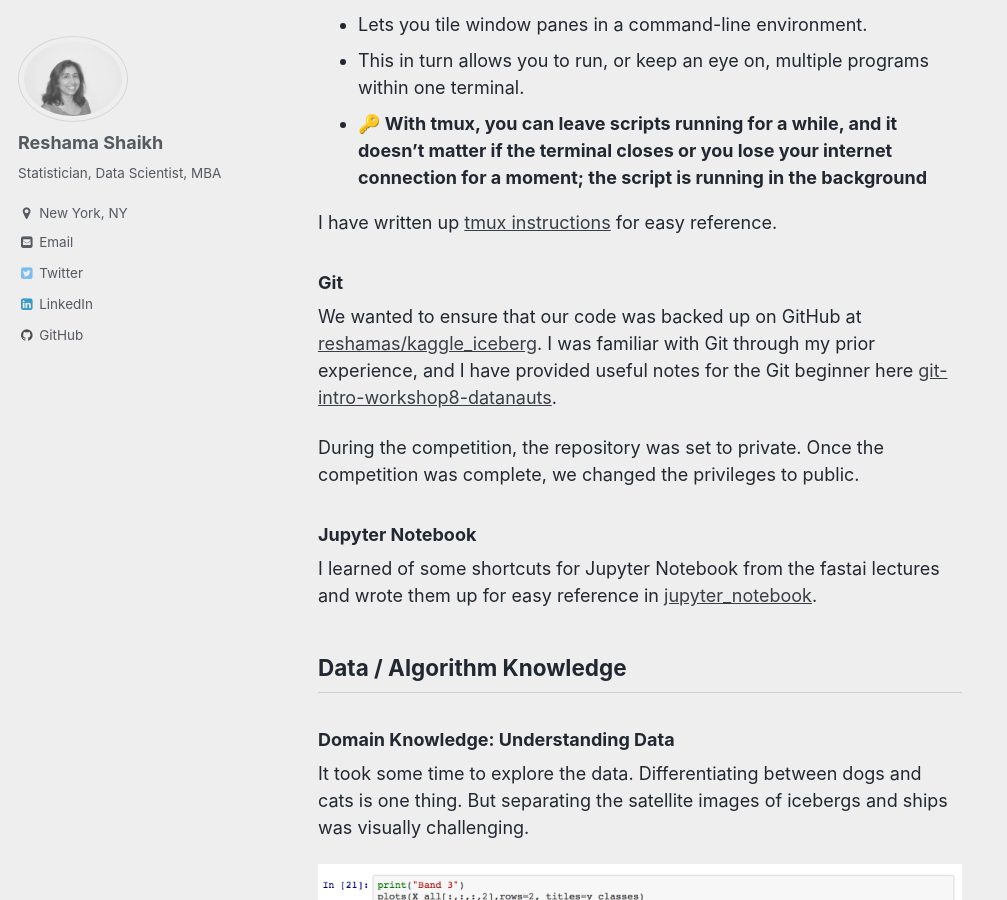
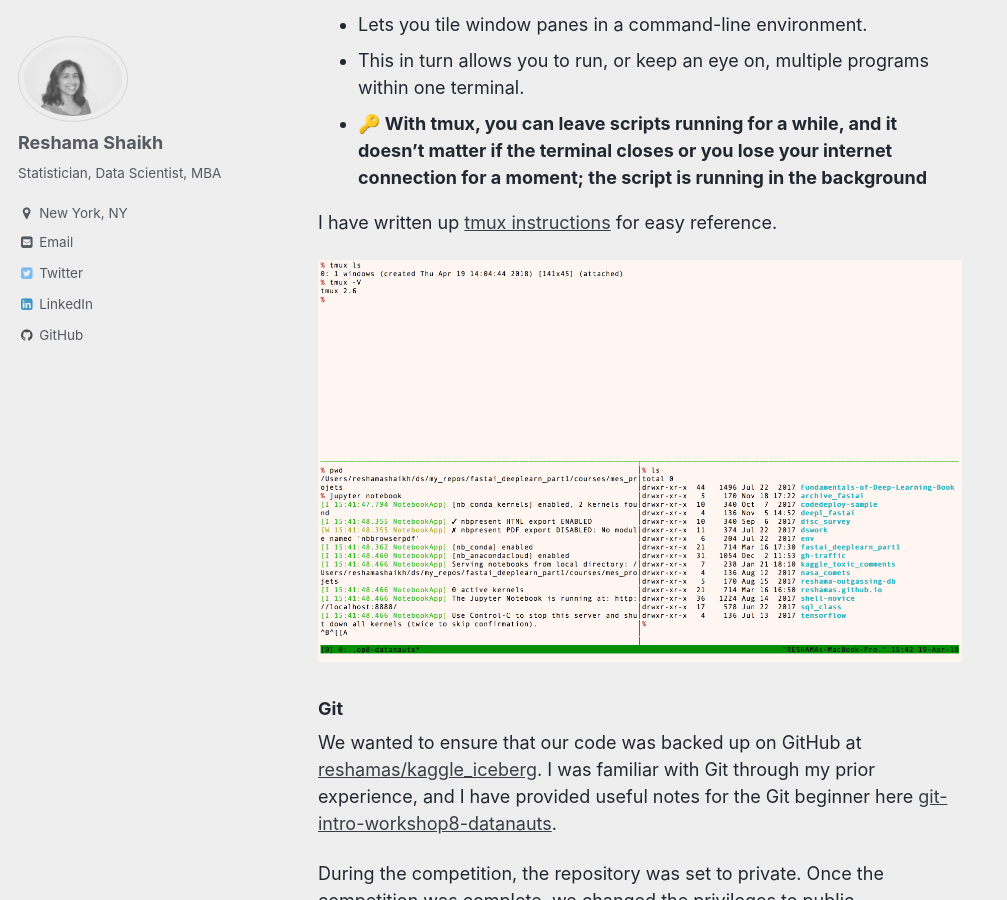
Before and after one commit to reshamas/reshamas.github.io, a Jekyll site: the page built from _posts/2018-04-18-my-first-kaggle-competition.md, in a window 1280 px wide and 900 px high, scrolled down 1927 px. Shown: the whole window, without its empty margins (0-1007 px from the left). Built offline with Jekyll 4.4.1, drawn with Linux system fonts in a browser that asks for light colours; emoji names are drawn with the system emoji font.

Commit message:
Update 2018-04-18-my-first-kaggle-competition.md

```diff
--- a/_posts/2018-04-18-my-first-kaggle-competition.md
+++ b/_posts/2018-04-18-my-first-kaggle-competition.md
@@ -41,6 +41,9 @@
 
 I have written up [tmux instructions](https://github.com/reshamas/fastai_deeplearn_part1/blob/master/tools/tmux.md) for easy reference.
 
+<img src="../assets/images/tmux_panes.png" align="center"  height="500" width="750" >
+
+
 ### Git
 We wanted to ensure that our code was backed up on GitHub at [reshamas/kaggle_iceberg](https://github.com/reshamas/kaggle_iceberg).  I was familiar with Git through my prior experience, and I have provided useful notes for the Git beginner here [git-intro-workshop8-datanauts](https://github.com/reshamas/git-intro-workshop8-datanauts).
 
```
